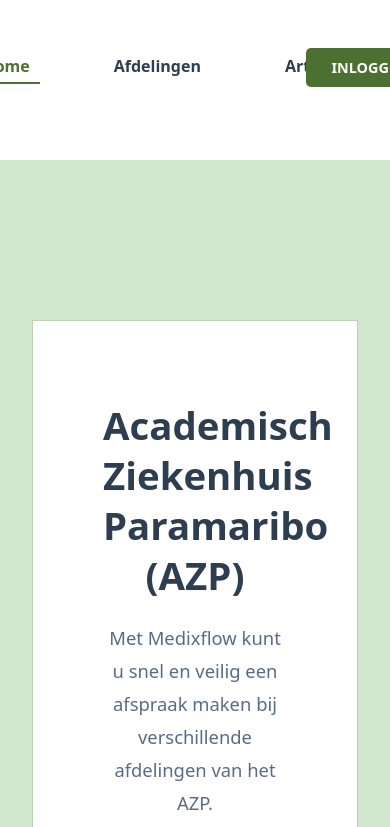
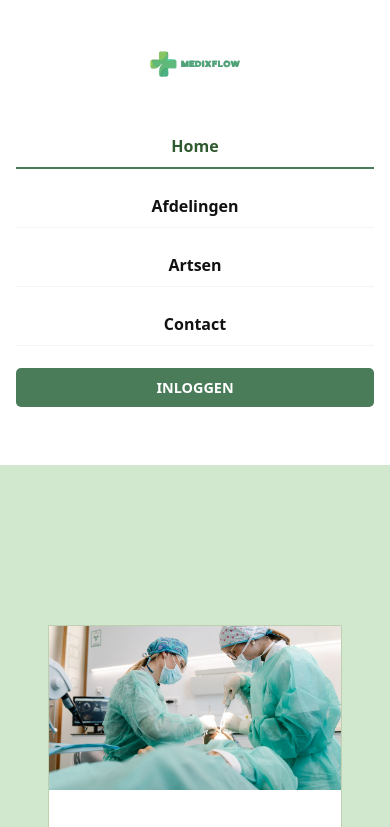
Before and after one commit to 99syukhi/MEDIXFLOW.1, a plain HTML site: page client/index.html in a window 390 px wide. Shown: the top 827 px of the page. Drawn offline with nearby package versions, Linux system fonts and the light colour scheme.

Commit message:
main css with the root

```diff
--- a/client/css/main.css
+++ b/client/css/main.css
@@ -7,9 +7,31 @@
 }
 
 :root {
-    --primary-green: #4C7031;
-    --light-bg: #E8F1E4;
-    --text-dark: #2C3E50;
+    --primary-green: #4A7C59;
+    --primary-dark: #2f5a2f;
+    --primary-light: #f0f7f1;
+    --bg-page: #dbeadd;
+    --white: #ffffff;
+
+    --text-main: #111111;
+    --text-muted: #64748b;
+    --text-blue-dark: #003366;
+    --text-blue-light: #3c5772;
+
+    --radius-large: 18px;
+    --radius-small: 8px;
+    --shadow-standard: 0 10px 24px rgba(0,0,0,0.10);
+    --transition-fast: 0.2s ease;
+}
+
+.afdelingen-page, .artsen-page {
+    background: linear-gradient(rgba(255, 255, 255, 0.7), rgba(255, 255, 255, 0.7)),
+                url('/client/img/Background\ -\ Afdelingen.png');
+    background-size: cover;
+    background-position: center;
+    background-attachment: fixed;
+    min-height: 100vh;
+    padding-bottom: 5rem;
 }
 
 main {
@@ -48,14 +70,9 @@
 .nav-link {
     margin: 0 1rem;
     text-decoration: none;
-    color: var(--text-dark);
+    color: var(--text-main);
+    font-size: 1rem;
     font-weight: bold;
-}
-
-.nav-link {
-    text-decoration: none;
-    color: var(--text-dark);
-    font-size: 1rem;
     transition: all 0.3s ease;
     padding: 5px 10px;
 }
@@ -66,8 +83,8 @@
 }
 
 .nav-link.active {
-    color: var(--primary-green);
-    border-bottom: 2px solid var(--primary-green);
+    color: var(--primary-dark);
+    border-bottom: 2px solid var(--primary-dark);
 }
 
 .auth-buttons .btn {
@@ -76,6 +93,7 @@
     border-radius: 5px;
     font-weight: bold;
     font-size: 0.9rem;
+    transform: translateY(-2px);
     transition: all 0.3s ease;
 }
 
@@ -86,7 +104,7 @@
 }
 
 .btn-secondary:hover {
-    background-color: #3e5c28;
+    background-color: var(--primary-dark);
     transform: translateY(-2px);
 }
 
@@ -118,14 +136,14 @@
 
 .hero-text-card h1 {
     font-size: 2.4rem;
-    color: var(--text-dark);
+    color: var(--text-blue-dark);
     margin-bottom: 20px;
     line-height: 1.3;
 }
 
 .hero-text-card p {
     font-size: 1.15rem;
-    color: #5A6B87;
+    color: var(--text-muted);
     line-height: 1.8;
     margin-bottom: 40px;
 }
@@ -158,7 +176,8 @@
 
 .btn-cta:hover {
     text-decoration: none;
-    background-color: var(--primary-green);
+    background-color: var(--primary-dark);
+    transform: translateY(-2px);
 }
 
 .highlights-section {
@@ -183,7 +202,7 @@
 
 .highlight-item h3 {
     font-size: 1.1rem;
-    color: var(--text-dark);
+    color: var(--text-main);
     font-weight: 600;
     margin: 0;
 }
@@ -191,13 +210,90 @@
 .main-footer {
     width: 100%;
     padding: 30px 0;
-    border-top: 1px solid #E8F1E4;
+    border-top: 1px solid var(--primary-light);
     display: flex;
     justify-content: center;
 }
 
 .footer-content p {
-    color: #7F8C8D;
+    color: var(--text-muted);
     font-size: 0.85rem;
     margin: 0;
 }
+
+@media (max-width: 1024px) {
+    .hero-inner {
+        max-width: 90%;
+    }
+
+    .hero-text-card {
+        padding: 40px;
+    }
+
+    .hero-text-card h1 {
+        font-size: 2rem;
+    }
+
+    .highlights-section {
+        padding: 60px 5%;
+    }
+}
+
+@media (max-width: 768px) {
+    header {
+        flex-direction: column;
+        padding: 1.5rem 1rem;
+        height: auto;
+        position: relative;
+    }
+
+    .logo {
+        height: 5rem;
+        margin-bottom: 1rem;
+    }
+
+    .nav {
+        flex-direction: column;
+        align-items: center;
+        gap: 1rem;
+        width: 100%;
+        margin-bottom: 1.5rem;
+    }
+
+    .nav-link {
+        margin: 0;
+        padding: 10px 0;
+        width: 100%;
+        text-align: center;
+        border-bottom: 1px solid var(--primary-light);
+    }
+
+    .nav-link.active {
+        border-bottom: 2px solid var(--primary-green);
+    }
+
+    .auth-buttons {
+        display: flex;
+        flex-direction: column;
+        width: 100%;
+        gap: 10px;
+    }
+
+    .auth-buttons .btn {
+        width: 100%;
+        text-align: center;
+    }
+
+    main {
+        padding-top: 2rem;
+    }
+
+    .hero-inner {
+        flex-direction: column;
+    }
+
+    .hero-image-container {
+        order: -1;
+        height: 200px;
+    }
+}
```
